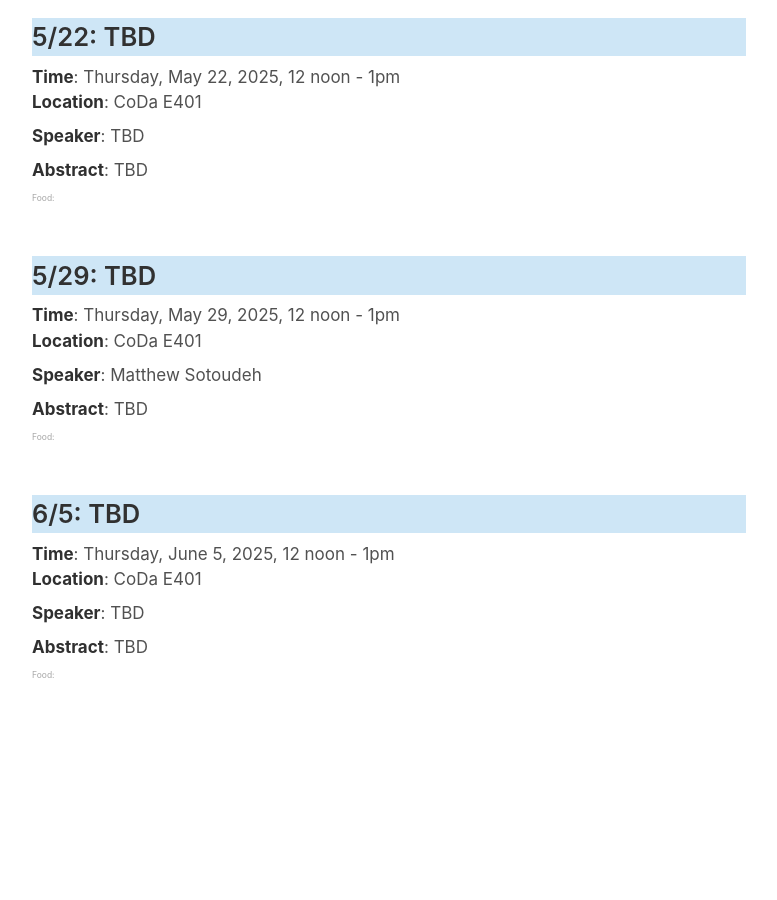
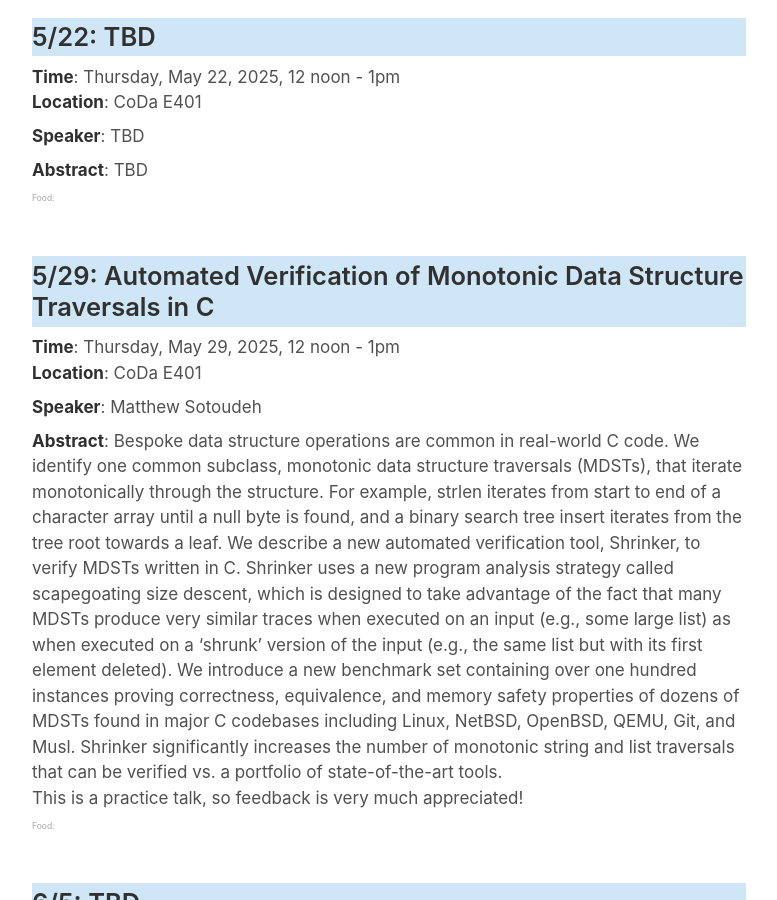
Before and after one commit to software-research-lunch/software-research-lunch.github.io, a Jekyll site: the page built from index.html, in a window 1280 px wide and 900 px high, scrolled down 3014 px. Shown: the whole window, without its empty margins (251-1028 px from the left). Built offline with Jekyll 4.4.1, drawn with Linux system fonts in a browser that asks for light colours; before the commit the page ends 3798 px from its top, so only the background shows below that.

Commit message:
_data: more matt

```diff
--- a/_data/schedule.yml
+++ b/_data/schedule.yml
@@ -76,10 +76,31 @@ y25_spring:
       speaker: "TBD"
       bio: "TBD"
     - date: "2025-5-29"
-      abstract: "TBD"
-      title: "TBD"
+      abstract: "
+          Bespoke data structure operations are common in real-world C code.
+    We identify one common subclass, monotonic data structure traversals
+    (MDSTs), that iterate monotonically through the structure. For
+    example, strlen iterates from start to end of a character array
+    until a null byte is found, and a binary search tree insert iterates
+    from the tree root towards a leaf. We describe a new automated
+    verification tool, Shrinker, to verify MDSTs written in C. Shrinker
+    uses a new program analysis strategy called scapegoating size
+    descent, which is designed to take advantage of the fact that many
+    MDSTs produce very similar traces when executed on an input (e.g.,
+    some large list) as when executed on a ‘shrunk’ version of the input
+    (e.g., the same list but with its first element deleted). We
+    introduce a new benchmark set containing over one hundred instances
+    proving correctness, equivalence, and memory safety properties of
+    dozens of MDSTs found in major C codebases including Linux, NetBSD,
+    OpenBSD, QEMU, Git, and Musl. Shrinker significantly increases the
+    number of monotonic string and list traversals that can be verified
+    vs. a portfolio of state-of-the-art tools.
+
+    This is a practice talk, so feedback is very much appreciated!
+      "
+      title: "Automated Verification of Monotonic Data Structure Traversals in C"
       speaker: "Matthew Sotoudeh"
-      bio: "TBD"
+      bio: "Matthew is a fourth year PhD candidate advised by Dawson Engler."
     - date: "2025-6-5"
       abstract: "TBD"
       title: "TBD"
```
